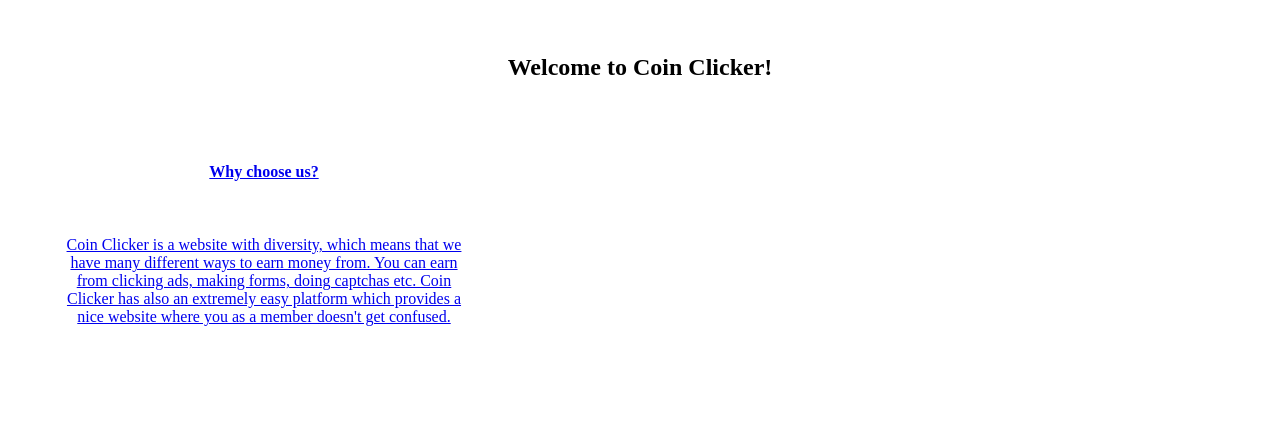
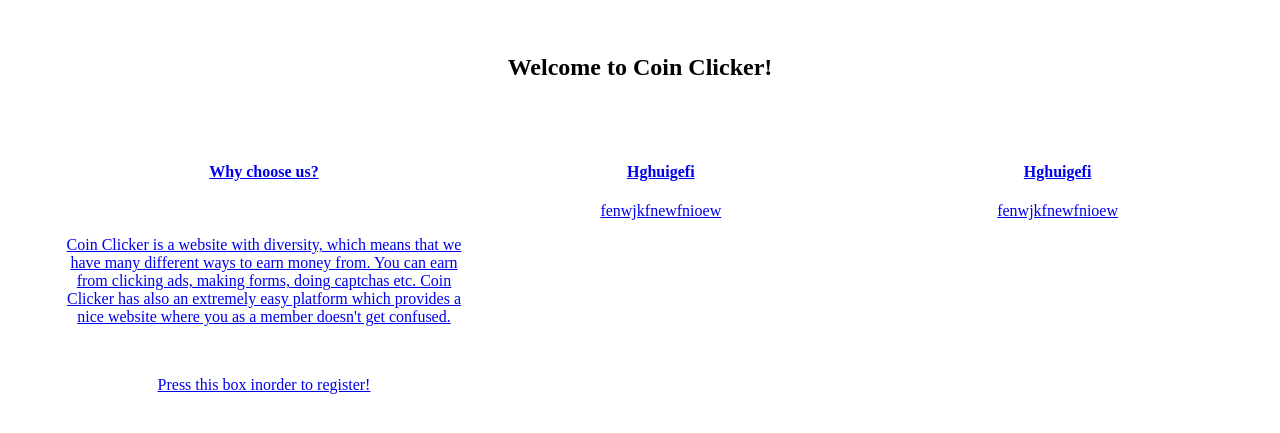
Before and after one commit to DEVVELO/ClickCoin, a PHP site: page / in a window 1280 px wide. Shown: the part 117-550 px from the top of the page. Run offline with PHP 8.4, Linux system fonts and the light colour scheme.

Commit message:
hfh
hfhfh

```diff
--- a/index.php
+++ b/index.php
@@ -31,17 +31,21 @@
 	  <div class="progress-bar" style="width:100%;"></div>
 	</div><br><br>
 	<div class="list-group">
-	  <a href="#" class="list-group-item" style="width:400px; position:absolute;left:5%;">
+	  <a href="register.php" class="list-group-item" style="width:400px; position:absolute;left:5%;">
 	    <h4 class="list-group-item-heading">Why choose us?</h4><br>
-	    <p class="list-group-item-text">Coin Clicker is a website with diversity, which means that we have many different ways to earn money from. You can earn from clicking ads, making forms, doing captchas etc. Coin Clicker has also an extremely easy platform which provides a nice website where you as a member doesn't get confused.</p>
+	    <p class="list-group-item-text">Coin Clicker is a website with diversity, which means that we have many different ways to earn money from. You can earn from clicking ads, making forms, doing captchas etc. Coin Clicker has also an extremely easy platform which provides a nice website where you as a member doesn't get confused.</p><br><p class="text-danger">Press this box inorder to register!</p>
 	  </a><div class="list-group">
 	  <a href="#" class="list-group-item" style="width:400px; position:absolute;left:36%;">
-	    <h4 class="list-group-item-heading"></h4>
-	    <p class="list-group-item-text"></p>
+	    <h4 class="list-group-item-heading">Hghuigefi</h4>
+	    <p class="list-group-item-text">fenwjkfnewfnioew</p>
+	  </a><a href="#" class="list-group-item" style="width:400px; position:absolute;left:67%;">
+	    <h4 class="list-group-item-heading">Hghuigefi</h4>
+	    <p class="list-group-item-text">fenwjkfnewfnioew</p>
 	  </a>
-	  <br><br><br>
-	  <br><br><br>
-
+	  <br><br><br><br><br><br><br><br><br><br><br><br>
+ 	<div class="progress" style="width:1000px; height:5px;">
+ 	  <div class="progress-bar" style="width:100%;"></div>
+ 	</div>
 
 </center>
 </body>
```
